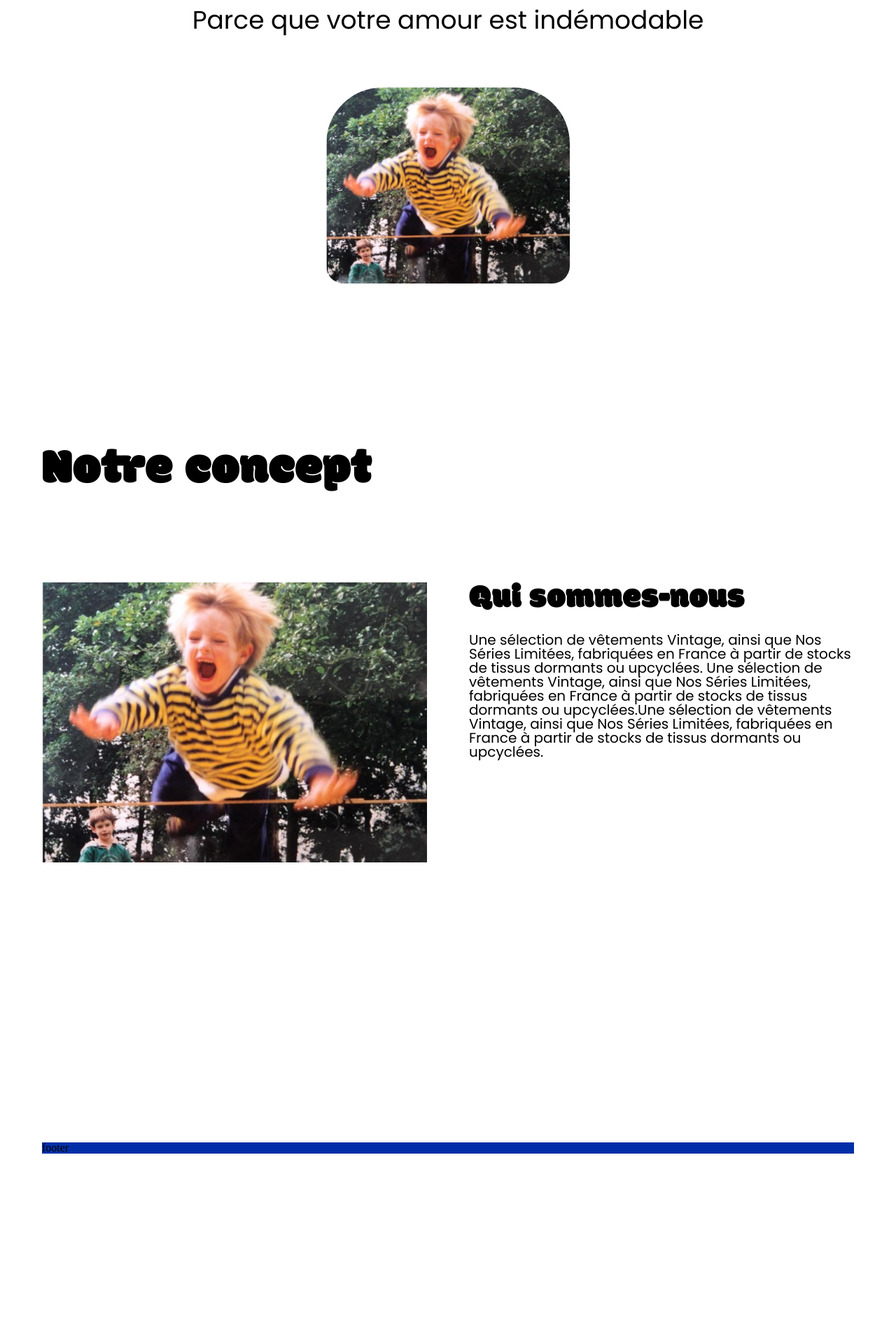
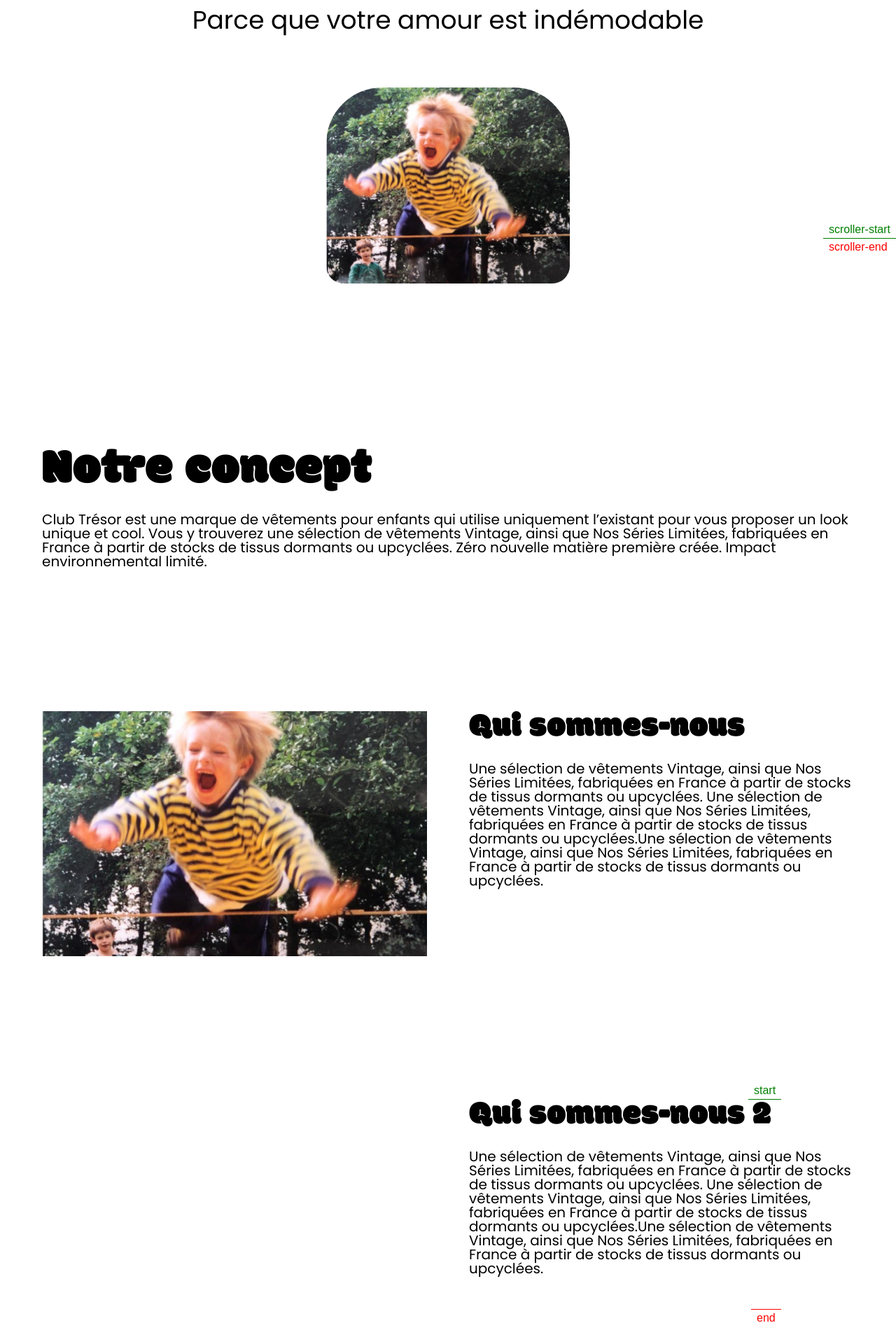
Before and after one commit to ccadran/club-tresor, a Next.js app: page / in a window 1280 px wide. Shown: the part 360-2280 px from the top of the page at 70% size. Before the commit the page ends 2008 px from the top, so only its background shows below. Built offline with nearby package versions, Linux system fonts and the light colour scheme.

Commit message:
start us aniamtions

```diff
--- a/src/app/components/Concept/concept.jsx
+++ b/src/app/components/Concept/concept.jsx
@@ -1,11 +1,81 @@
-import React from "react";
+import React, { useLayoutEffect, useRef } from "react";
 import styles from "./concept.module.scss";
+import gsap from "gsap";
+import { useScroll } from "framer-motion";
+import { ScrollTrigger } from "gsap/ScrollTrigger";
 
-export default function concept() {
+export default function Concept() {
+  const container = useRef(null);
+  const concept1 = useRef(null);
+  const concept2 = useRef(null);
+  // const { scrollYProgress } = useScroll({
+  //   target: container,
+  //   offset: ["start start", "end end"],
+  // });
+  // window.addEventListener("scroll", () => {
+  //   console.log(scrollYProgress);
+  // });
+  useLayoutEffect(() => {
+    gsap.registerPlugin(ScrollTrigger);
+
+    const timeline = gsap.timeline({
+      scrollTrigger: {
+        trigger: concept2.current,
+        scrub: true,
+        start: "top bottom-=100px",
+        end: "+=300px",
+        markers: true,
+      },
+    });
+
+    const imgContainerConcept1 = concept1.current.querySelector(
+      `.${styles.imgContainer}`
+    );
+    const imgContainerConcept2 = concept2.current.querySelector(
+      `.${styles.imgContainer}`
+    );
+
+    // timeline.to(
+    //   concept1.current,
+    //   {
+    //     opacity: 0,
+    //   },
+    //   0.5
+    // );
+    timeline.to(
+      imgContainerConcept1,
+      {
+        opacity: 0,
+        transform: "rotate(-45deg) translateY(-100%)",
+      },
+      0.25
+    );
+
+    // timeline.fromTo(
+    //   concept2.current,
+    //   { opacity: 0, transform: "rotate(-45deg)" },
+    //   { opacity: 1, transform: "rotate(0deg)" }
+    // );
+    timeline.fromTo(
+      imgContainerConcept2,
+      { opacity: 0, transform: "rotate(45deg) translateY(100%)" }, // Position de départ
+      { opacity: 1, transform: "rotate(0deg) translateY(0%)" } // Position finale
+    );
+    console.log(concept1.current);
+  }, []);
+
   return (
-    <div className={styles.conceptContainer}>
+    <div ref={container} className={styles.conceptContainer}>
       <h2>Notre concept</h2>
-      <div className={styles.concept}>
+      <p>
+        Club Trésor est une marque de vêtements pour enfants qui utilise
+        uniquement l’existant pour vous proposer un look unique et cool. Vous y
+        trouverez une sélection de vêtements Vintage, ainsi que Nos Séries
+        Limitées, fabriquées en France à partir de stocks de tissus dormants ou
+        upcyclées. Zéro nouvelle matière première créée. Impact environnemental
+        limité.
+      </p>
+      <div ref={concept1} className={styles.concept}>
         <div className={styles.imgContainer}>
           <img src="/images/illu.png" alt="" />
         </div>
@@ -22,6 +92,24 @@ export default function concept() {
           </p>
         </div>
       </div>
+      <div ref={concept2} className={styles.concept}>
+        <div className={styles.imgContainer}>
+          <img src="/images/illu.png" alt="" />
+        </div>
+        <div className={styles.conceptText}>
+          <h3>Qui sommes-nous 2</h3>
+          <p>
+            Une sélection de vêtements Vintage, ainsi que Nos Séries Limitées,
+            fabriquées en France à partir de stocks de tissus dormants ou
+            upcyclées. Une sélection de vêtements Vintage, ainsi que Nos Séries
+            Limitées, fabriquées en France à partir de stocks de tissus dormants
+            ou upcyclées.Une sélection de vêtements Vintage, ainsi que Nos
+            Séries Limitées, fabriquées en France à partir de stocks de tissus
+            dormants ou upcyclées.
+          </p>
+        </div>
+      </div>
+      <div className={styles.space}></div>
     </div>
   );
 }
--- a/src/app/components/Concept/concept.module.scss
+++ b/src/app/components/Concept/concept.module.scss
@@ -1,13 +1,28 @@
 .conceptContainer {
   margin-top: 124px;
+  position: relative;
+  margin-bottom: 200vh;
+  h2 {
+    margin-bottom: 24px;
+  }
+  position: sticky;
+}
+.space {
+  min-height: 200vh;
 }
 
 .concept {
   display: flex;
-  margin-top: 124px;
+  margin-top: 204px;
+  // position: absolute;
+  position: sticky;
+  top: 15%;
+  // top: 100%;
+  // transform: translateY(-100%);
+  opacity: 1;
   .imgContainer {
     width: 50%;
-    height: 400px;
+    height: 350px;
     img {
       height: 100%;
       width: 100%;
--- a/src/app/components/Footer/footer.jsx
+++ b/src/app/components/Footer/footer.jsx
@@ -1,6 +1,6 @@
 import React from "react";
 import styles from "./footer.module.scss";
 
-export default function footer() {
+export default function Footer() {
   return <div className={styles.footer}>footer</div>;
 }
--- a/src/app/components/Header/header.jsx
+++ b/src/app/components/Header/header.jsx
@@ -1,7 +1,7 @@
 import React from "react";
 import styles from "./header.module.scss";
 
-export default function header() {
+export default function Header() {
   return (
     <div className={styles.header}>
       <ul>
--- /dev/null
+++ b/src/app/components/Hero/Hero.jsx
@@ -0,0 +1,18 @@
+import React, { useRef } from "react";
+import styles from "./hero.module.scss";
+
+export default function Hero() {
+  const imageRef = useRef();
+
+  return (
+    <div className={styles.hero}>
+      <div className={styles.heroText}>
+        <h1>Club Trésor</h1>
+        <p>Parce que votre amour est indémodable</p>
+      </div>
+      <div ref={imageRef} className={styles.heroIllustrations}>
+        <img src="/images/illu.png" alt="" />
+      </div>
+    </div>
+  );
+}
--- /dev/null
+++ b/src/app/components/Hero/hero.module.scss
@@ -0,0 +1,27 @@
+.hero {
+  display: flex;
+  flex-direction: column;
+  justify-content: center;
+  align-items: center;
+  height: 100vh;
+  .heroText {
+    display: flex;
+    flex-direction: column;
+    align-items: center;
+    p {
+      font-size: 36px;
+    }
+  }
+  .heroIllustrations {
+    margin-top: 78px;
+    height: 35%;
+    width: 30%;
+    // opacity: 0.25;
+    img {
+      height: 100%;
+      width: 100%;
+      border-radius: 80px 80px 25px 25px;
+      object-fit: cover;
+    }
+  }
+}
--- a/src/app/layout.js
+++ b/src/app/layout.js
@@ -1,7 +1,7 @@
 import { Inter } from "next/font/google";
 import "./styles/globals.scss";
-import Header from "./components/Header/header";
-import Footer from "./components/Footer/footer";
+import Header from "./components/Header/Header";
+import Footer from "./components/Footer/Footer";
 
 export const metadata = {
   title: "Create Next App",
--- a/src/app/page.js
+++ b/src/app/page.js
@@ -4,42 +4,17 @@ import Image from "next/image";
 import styles from "./page.module.scss";
 import { useScroll, motion, useTransform } from "framer-motion";
 import { useLayoutEffect, useRef } from "react";
-import Concept from "./components/Concept/concept";
+import Concept from "./components/Concept/Concept";
+import Hero from "./components/Hero/Hero";
 import gsap from "gsap";
 import { ScrollTrigger } from "gsap/ScrollTrigger";
 
 export default function Home() {
-  const imageRef = useRef();
-
-  // useLayoutEffect(() => {
-  //   gsap.registerPlugin(ScrollTrigger);
-
-  //   const timeline = gsap.timeline({
-  //     scrollTrigger: {
-  //       trigger: document.documentElement,
-  //       start: "top",
-  //       end: "+=300px",
-  //       scrub: true,
-  //       markers: true,
-  //     },
-  //   });
-
-  //   timeline.to(imageRef.current, { height: "100%", width: "100%" });
-  // }, []);
-
   return (
     <main>
-      <div className={styles.hero}>
-        <div className={styles.heroText}>
-          <h1>Club Trésor</h1>
-          <p>Parce que votre amour est indémodable</p>
-        </div>
-        <div ref={imageRef} className={styles.heroIllustrations}>
-          <img src="/images/illu.png" alt="" />
-        </div>
-      </div>
+      <Hero />
       <Concept />
-      <div className={styles.more}></div>
+      {/* <div className={styles.test}></div> */}
     </main>
   );
 }
--- a/src/app/page.module.scss
+++ b/src/app/page.module.scss
@@ -1,31 +1,3 @@
-.hero {
-  display: flex;
-  flex-direction: column;
-  justify-content: center;
-  align-items: center;
-  height: 100vh;
-  .heroText {
-    display: flex;
-    flex-direction: column;
-    align-items: center;
-    p {
-      font-size: 36px;
-    }
-  }
-  .heroIllustrations {
-    margin-top: 78px;
-    height: 35%;
-    width: 30%;
-    // opacity: 0.25;
-    img {
-      height: 100%;
-      width: 100%;
-      border-radius: 80px 80px 25px 25px;
-      object-fit: cover;
-    }
-  }
+.test {
+  height: 50vh;
 }
-
-.more {
-  margin-top: 50vh;
-}
```
